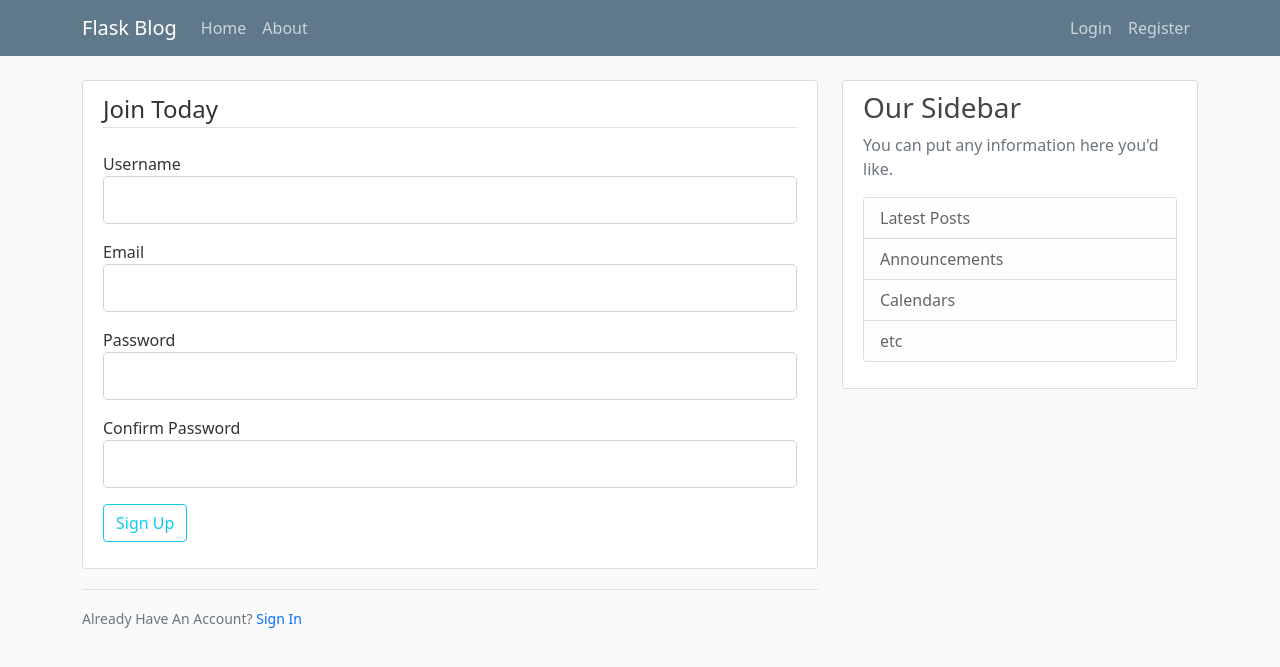
After one commit to Ahmed2183/Flask-Pyhton, a Flask app: page /register in a window 1280 px wide. The commit adds this page. Shown: the top 667 px of the page. Run offline with Flask 3, Linux system fonts and the light colour scheme.

Commit message:
Implement Login And Register

```diff
--- a/flaskBlog.py
+++ b/flaskBlog.py
@@ -35,7 +35,7 @@ flask run
 To run application directly using python
 """
 
-from flask import Flask, render_template, url_for           #-->render_template is for html files and url_for is for css files
+from flask import Flask, render_template, url_for, flash, redirect           #-->render_template is for html files, url_for is for css files, flash is for alert messages,
 from forms import RegistrationForm, LoginForm               #-->import from forms.py
 
 
@@ -77,15 +77,24 @@ def home():
 def about():
     return render_template("about.html", title='About')
 
-# @app.route("/register")
-# def about():
-#     form = RegistrationForm()
-#     return render_template("register.html", title='Register', form=form)
+@app.route("/register", methods=['GET', 'POST'])
+def register():
+    form = RegistrationForm()
+    if form.validate_on_submit():                                        #`f` string ka istemal hota hai username ke data ko message ke saath include karne ke liye.
+        flash(f'Account Created for {form.username.data}!', 'success')   # 2nd argument is category its bootstrap class of alert
+        return redirect(url_for('home'))          #--> home is route function
+    return render_template("register.html", title='Register', form=form)
 
-# @app.route("/login")
-# def about():
-#     form = LoginForm()
-#     return render_template("login.html", title='Login', form=form)
+@app.route("/login", methods=['GET', 'POST'])
+def login():
+    form = LoginForm()
+    if form.validate_on_submit():
+        if form.email.data == 'admin@blog.com' and form.password.data == 'password':
+            flash('You have been logged in!', 'success')
+            return redirect(url_for('home'))
+        else:
+            flash('Login Unsuccessful. Please check username and password', 'danger')
+    return render_template("login.html", title='Login', form=form)
 
 
 
--- a/forms.py
+++ b/forms.py
@@ -1,4 +1,10 @@
 #For flask_wtf: pip install flask flask-wtf
+"""
+For Email Validation: pip install email-validator
+email-validator module support in Flask-WTF and WTForms.
+"""
+
+
 
 from flask_wtf import FlaskForm
 from wtforms import StringField, PasswordField, SubmitField, BooleanField
@@ -14,4 +20,5 @@ class RegistrationForm(FlaskForm):
 class LoginForm(FlaskForm):
     email = StringField('Email', validators=[DataRequired(), Email()])
     password = PasswordField('Password', validators=[DataRequired()])
+    remember = BooleanField('Remember Me')
     submit = SubmitField('Login')
--- a/templates/layout.html
+++ b/templates/layout.html
@@ -6,6 +6,7 @@
 
 <!DOCTYPE html>
 <html lang="en">
+
 <head>
   <meta charset="UTF-8">
   <meta name="viewport" content="width=device-width, initial-scale=1.0">
@@ -15,42 +16,57 @@
   <meta name="viewport" content="width=device-width, initial-scale=1">
 
   <!-- Bootstrap CSS -->
-    <link href="https://cdn.jsdelivr.net/npm/bootstrap@5.0.2/dist/css/bootstrap.min.css" rel="stylesheet" integrity="sha384-EVSTQN3/azprG1Anm3QDgpJLIm9Nao0Yz1ztcQTwFspd3yD65VohhpuuCOmLASjC" crossorigin="anonymous">
+  <link href="https://cdn.jsdelivr.net/npm/bootstrap@5.0.2/dist/css/bootstrap.min.css" rel="stylesheet"
+    integrity="sha384-EVSTQN3/azprG1Anm3QDgpJLIm9Nao0Yz1ztcQTwFspd3yD65VohhpuuCOmLASjC" crossorigin="anonymous">
 
-    <!-- First import url_for in your .py file then Here Link the main.css file -->
-    <link rel="stylesheet" type="text/css" href="{{ url_for('static', filename='main.css') }}">      <!-- static is folder name in which main.css file -->
+  <!-- First import url_for in your main .py file then Here Link the main.css file -->
+  <link rel="stylesheet" type="text/css" href="{{ url_for('static', filename='main.css') }}">
+  <!-- static is folder name in which main.css file -->
 
-    {% if title %}   <!-- Using if else: if Block Start Here -->
+  {% if title %} <!-- Using if else: if Block Start Here -->
   <title>Flask Blog - {{ title }}</title>
   {% else %}
   <title>Flask Blog</title>
   {% endif %} <!-- if Block End Here -->
 </head>
+
 <body>
   <header class="site-header">
     <nav class="navbar navbar-expand-md navbar-dark bg-steel fixed-top">
       <div class="container">
         <a class="navbar-brand mr-4" href="/">Flask Blog</a>
-            <button class="navbar-toggler" type="button" data-toggle="collapse" data-target="#navbarToggle" aria-controls="navbarToggle" aria-expanded="false" aria-label="Toggle navigation">
+        <button class="navbar-toggler" type="button" data-toggle="collapse" data-target="#navbarToggle"
+          aria-controls="navbarToggle" aria-expanded="false" aria-label="Toggle navigation">
           <span class="navbar-toggler-icon"></span>
         </button>
         <div class="collapse navbar-collapse" id="navbarToggle">
           <div class="navbar-nav mr-auto">
-                <a class="nav-item nav-link" href="/">Home</a>
-                <a class="nav-item nav-link" href="/about">About</a>
+            <a class="nav-item nav-link" href="{{ url_for('home') }}">Home</a>
+            <a class="nav-item nav-link" href="{{ url_for('about') }}">About</a>
           </div>
           <!-- Navbar Right Side -->
-              <div class="navbar-nav">
-                <a class="nav-item nav-link" href="/login">Login</a>
-                <a class="nav-item nav-link" href="/register">Register</a>
+          <div class="navbar-nav ms-auto">
+            <a class="nav-item nav-link" href="{{ url_for('login') }}">Login</a>
+            <a class="nav-item nav-link" href="{{ url_for('register') }}">Register</a>
           </div>
         </div>
       </div>
     </nav>
   </header>
+
   <main role="main" class="container">
     <div class="row">
       <div class="col-md-8">
+        {% with messages = get_flashed_messages(with_categories=true) %}
+        <!-- get_flashed_messages is function that get the flashed messages that we send to this template, with_categories=true will allow us to grab that category that we passed into the flash with message  -->
+        {% if messages %}
+        {% for category, message in messages %}
+        <div class="alert alert-{{ category }}">
+          {{ message }}
+        </div>
+        {% endfor %} <!-- for block end here -->
+        {% endif %} <!-- if block end here -->
+        {% endwith %} <!-- with block end here -->
         {% block content %}{% endblock %}
       </div>
       <div class="col-md-4">
@@ -71,10 +87,17 @@
 
   <!-- Optional JavaScript; choose one of the two! -->
   <!-- Option 1: Bootstrap Bundle with Popper -->
-    <script src="https://cdn.jsdelivr.net/npm/bootstrap@5.0.2/dist/js/bootstrap.bundle.min.js" integrity="sha384-MrcW6ZMFYlzcLA8Nl+NtUVF0sA7MsXsP1UyJoMp4YLEuNSfAP+JcXn/tWtIaxVXM" crossorigin="anonymous"></script>
+  <script src="https://cdn.jsdelivr.net/npm/bootstrap@5.0.2/dist/js/bootstrap.bundle.min.js"
+    integrity="sha384-MrcW6ZMFYlzcLA8Nl+NtUVF0sA7MsXsP1UyJoMp4YLEuNSfAP+JcXn/tWtIaxVXM"
+    crossorigin="anonymous"></script>
   <!-- Option 2: Separate Popper and Bootstrap JS -->
-    <script src="https://cdn.jsdelivr.net/npm/@popperjs/core@2.9.2/dist/umd/popper.min.js" integrity="sha384-IQsoLXl5PILFhosVNubq5LC7Qb9DXgDA9i+tQ8Zj3iwWAwPtgFTxbJ8NT4GN1R8p" crossorigin="anonymous"></script>
-    <script src="https://cdn.jsdelivr.net/npm/bootstrap@5.0.2/dist/js/bootstrap.min.js" integrity="sha384-cVKIPhGWiC2Al4u+LWgxfKTRIcfu0JTxR+EQDz/bgldoEyl4H0zUF0QKbrJ0EcQF" crossorigin="anonymous"></script>
+  <script src="https://cdn.jsdelivr.net/npm/@popperjs/core@2.9.2/dist/umd/popper.min.js"
+    integrity="sha384-IQsoLXl5PILFhosVNubq5LC7Qb9DXgDA9i+tQ8Zj3iwWAwPtgFTxbJ8NT4GN1R8p"
+    crossorigin="anonymous"></script>
+  <script src="https://cdn.jsdelivr.net/npm/bootstrap@5.0.2/dist/js/bootstrap.min.js"
+    integrity="sha384-cVKIPhGWiC2Al4u+LWgxfKTRIcfu0JTxR+EQDz/bgldoEyl4H0zUF0QKbrJ0EcQF"
+    crossorigin="anonymous"></script>
 
 </body>
+
 </html>
--- /dev/null
+++ b/templates/register.html
@@ -0,0 +1,79 @@
+{% extends "layout.html" %}
+<!-- import layout.html file -->
+{% block content %}
+<!-- content Block Start Here -->
+<div class="content-section">
+  <form method="POST" action="">
+    <!-- action means that when we post this form its just going to go back to the same route its going to post that information to the same route that were currently on -->
+    {{ form.hidden_tag() }}
+    <!-- form.hidden_tag() Ye tag CSRF (Cross-Site Request Forgery) attacks se bachane ke liye istemal hota hai. Is tag ka use karte hue, form submissions ko authenticate kiya jata hai Flask-WTF ke through,
+     jisse website secure rehta hai. -->
+    <fieldset class="form-group">
+      <legend class="border-bottom mb-4">Join Today</legend>
+      <div class="form-group mb-3">
+        <!-- These all are variables names that we specified in forms.py class -->
+        {{ form.username.label(class="form-control-label") }}
+        {% if form.username.errors %}
+        {{ form.username(class="form-control form-control-lg is-invalid") }}
+        <div class="invalid-feedback">
+          {% for error in form.username.errors %}
+          <span>{{ error }}</span>
+          {% endfor %}
+        </div>
+        {% else %}
+        {{ form.username(class="form-control form-control-lg") }}
+        {% endif %}
+      </div>
+      <div class="form-group mb-3">
+        {{ form.email.label(class="form-control-label") }}
+        {% if form.email.errors %}
+        {{ form.email(class="form-control form-control-lg is-invalid") }}
+        <div class="invalid-feedback">
+          {% for error in form.email.errors %}
+          <span>{{ error }}</span>
+          {% endfor %}
+        </div>
+        {% else %}
+        {{ form.email(class="form-control form-control-lg") }}
+        {% endif %}
+      </div>
+      <div class="form-group mb-3">
+        {{ form.password.label(class="form-control-label") }}
+        {% if form.password.errors %}
+        {{ form.password(class="form-control form-control-lg is-invalid") }}
+        <div class="invalid-feedback">
+          {% for error in form.password.errors %}
+          <span>{{ error }}</span>
+          {% endfor %}
+        </div>
+        {% else %}
+        {{ form.password(class="form-control form-control-lg") }}
+        {% endif %}
+      </div>
+      <div class="form-group mb-3">
+        {{ form.confirmPassword.label(class="form-control-label") }}
+        {% if form.confirmPassword.errors %}
+        {{ form.confirmPassword(class="form-control form-control-lg is-invalid") }}
+        <div class="invalid-feedback">
+          {% for error in form.confirmPassword.errors %}
+          <span>{{ error }}</span>
+          {% endfor %}
+        </div>
+        {% else %}
+        {{ form.confirmPassword(class="form-control form-control-lg") }}
+        {% endif %}
+      </div>
+    </fieldset>
+    <div class="form-group mb-3">
+      {{ form.submit(class="btn btn-outline-info") }}
+    </div>
+  </form>
+</div>
+<div class="border-top pt-3">
+  <small class="text-muted">Already Have An Account? <a class="ml-2" style="text-decoration: none;"
+      href="{{ url_for('login') }}">Sign In</a>
+    <!-- url_for('login') means link/redirect to the login page. The value that we're passing into the url_for function is not the name of the route its the name of the route function -->
+  </small>
+</div>
+{% endblock content %}
+<!-- content Block End Here -->
```
Also changed, not shown: templates/login.html (added, +59 -0 lines). Lines whose indentation alone changed are shown as unchanged.
